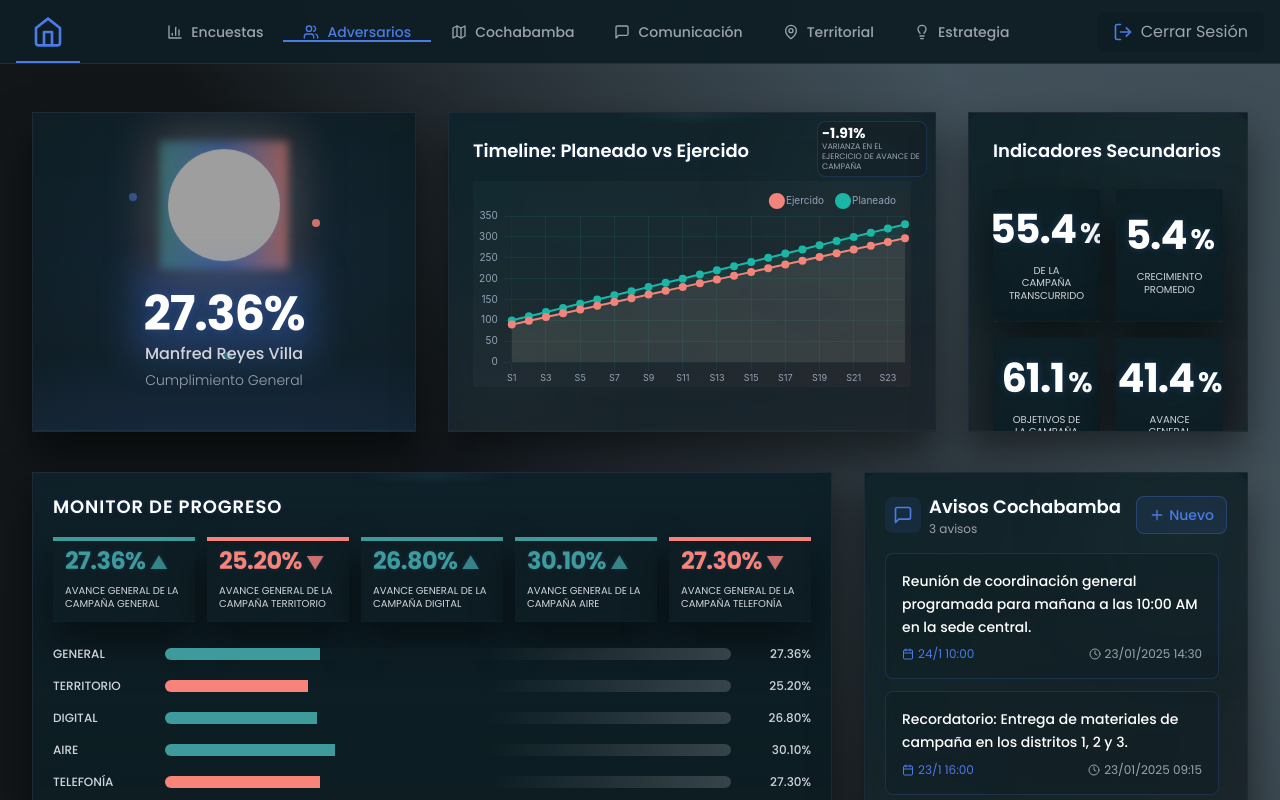
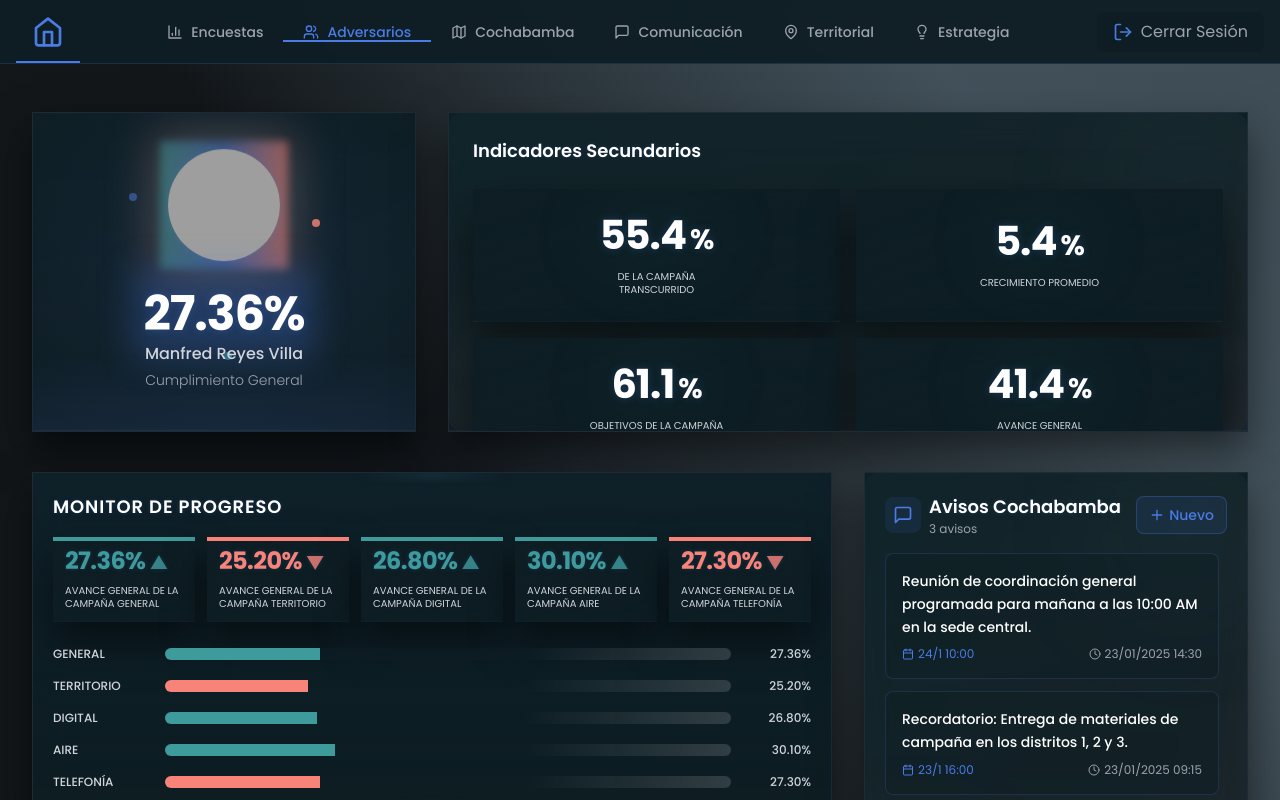
Before and after one commit to Ricardominom/aletheia, a React (Vite) app: page /dashboard in a window 1280 px wide. Shown: the top 800 px of the page. Built offline with nearby package versions, Linux system fonts and the light colour scheme; grey boxes are pictures that could not be loaded.

Commit message:
Eliminar BudgetTimeline del Dashboard

```diff
--- a/src/pages/DashboardPage.tsx
+++ b/src/pages/DashboardPage.tsx
@@ -10,7 +10,6 @@ import TacticalTracking from '../components/TacticalTracking';
 import SocialListening from '../components/SocialListening';
 import OperationProgress from '../components/OperationProgress';
 import OperationMetrics from '../components/OperationMetrics';
-import BudgetTimeline from '../components/BudgetTimeline';
 import AvisosTable from '../components/cochabamba/AvisosTable';
 
 export default function DashboardPage() {
@@ -84,15 +83,8 @@ export default function DashboardPage() {
                     </div>
                   </div>
 
-                  {/* Timeline Chart */}
-                  <div className="col-span-12 lg:col-span-5">
-                    <div className="h-[320px]">
-                      <BudgetTimeline title="Timeline: Planeado vs Ejercido" />
-                    </div>
-                  </div>
-
                   {/* Secondary Indicators */}
-                  <div className="col-span-12 lg:col-span-3">
+                  <div className="col-span-12 lg:col-span-8">
                     <div className="h-[320px]">
                       <SecondaryIndicators />
                     </div>
```
